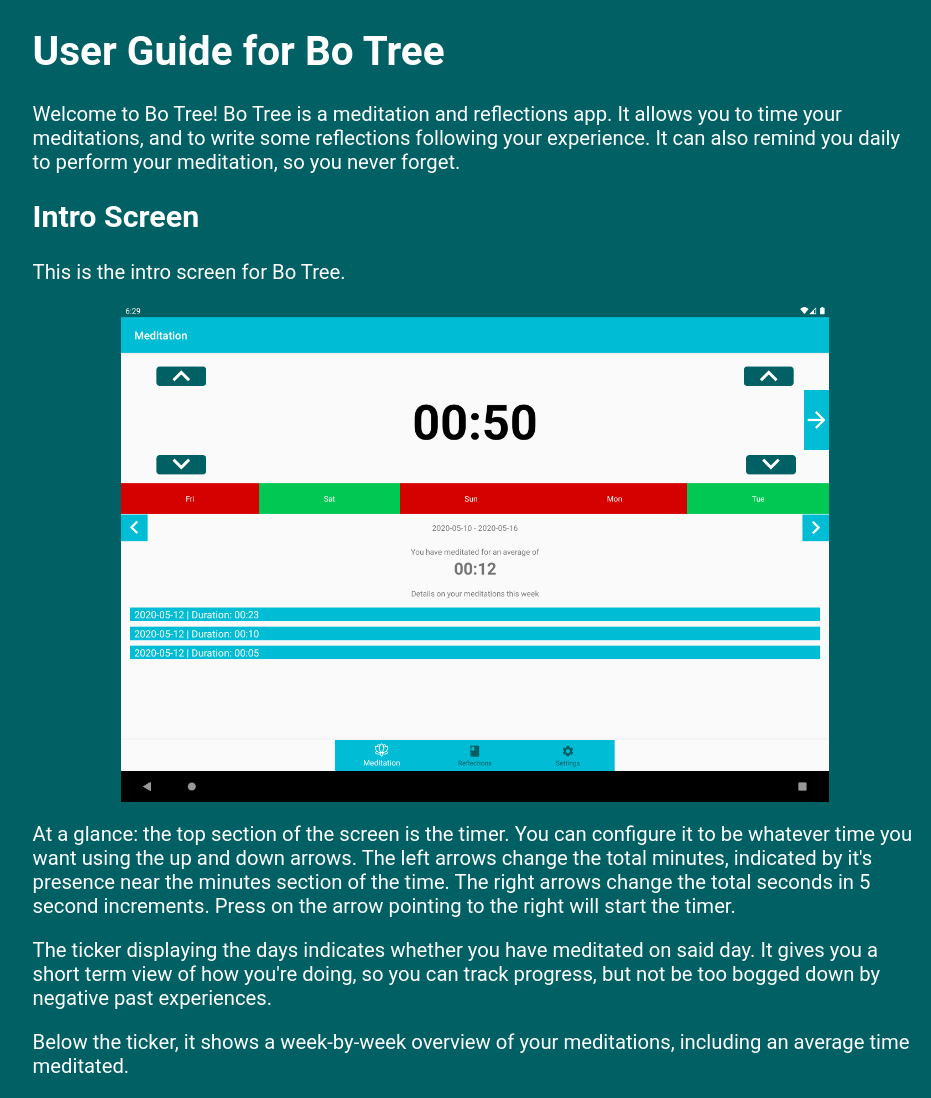
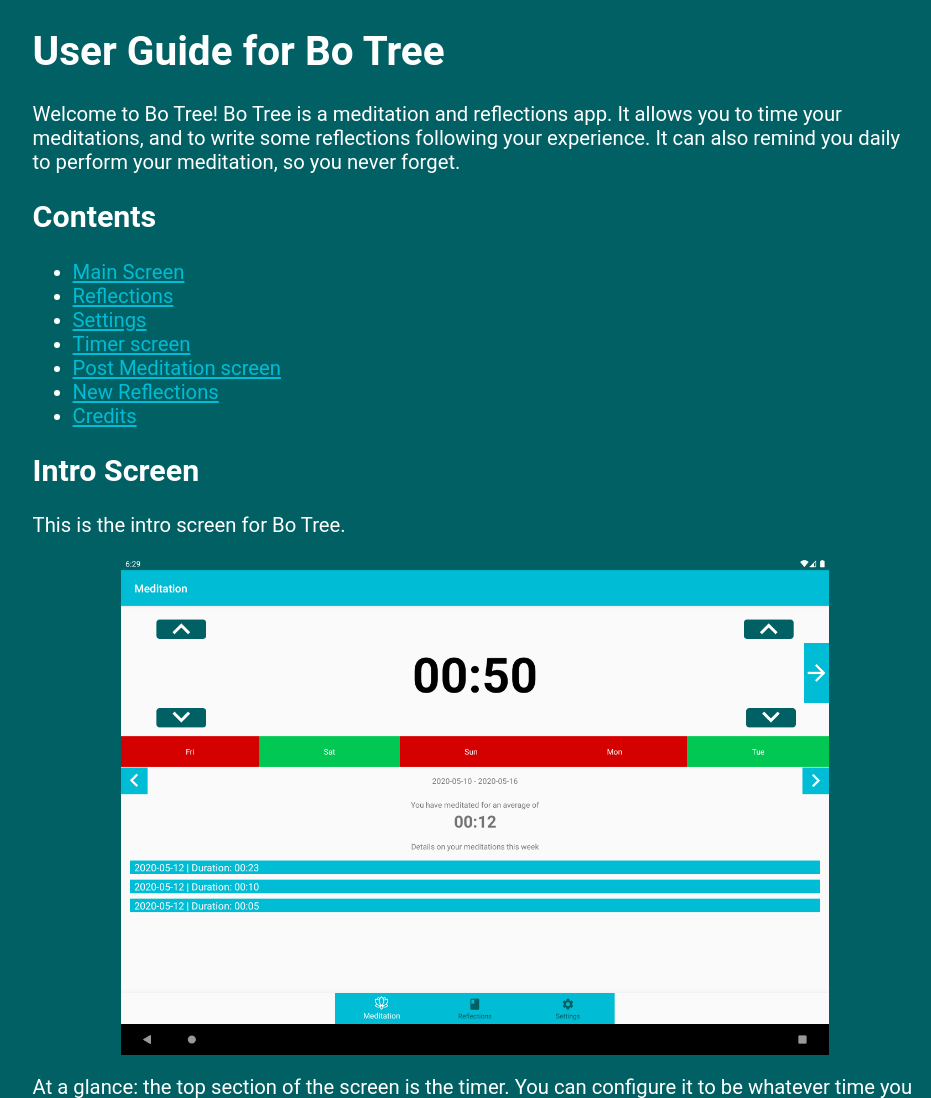
Before and after one commit to bevan-philip/botree, a plain HTML site: page app/src/main/assets/index.html in a window 1280 px wide. Shown: the top 1098 px of the page, without its empty margins (165-1096 px from the left). Drawn offline with Linux system fonts and the light colour scheme.

Commit message:
Add contents to user guide.

```diff
--- a/app/src/main/assets/index.html
+++ b/app/src/main/assets/index.html
@@ -12,6 +12,19 @@
     <div class="container">
         <h1>User Guide for Bo Tree</h1>
         <p>Welcome to Bo Tree! Bo Tree is a meditation and reflections app. It allows you to time your meditations, and to write some reflections following your experience. It can also remind you daily to perform your meditation, so you never forget.</p>
+
+        <div class="contents" id="contents">
+            <h2>Contents</h2>
+            <ul>
+                <li><a href="#main-screen">Main Screen</a></li>
+                <li><a href="#reflections">Reflections</a></li>
+                <li><a href="#settings">Settings</a></li>
+                <li><a href="#timer">Timer screen</a></li>
+                <li><a href="#post-meditations">Post Meditation screen</a></li>
+                <li><a href="#new-reflections">New Reflections</a></li>
+                <li><a href="#credits">Credits</a></li>
+            </ul>
+        </div>
 
         <div class="main-screen" id="main-screen">
             <h2>Intro Screen</h2>
```
